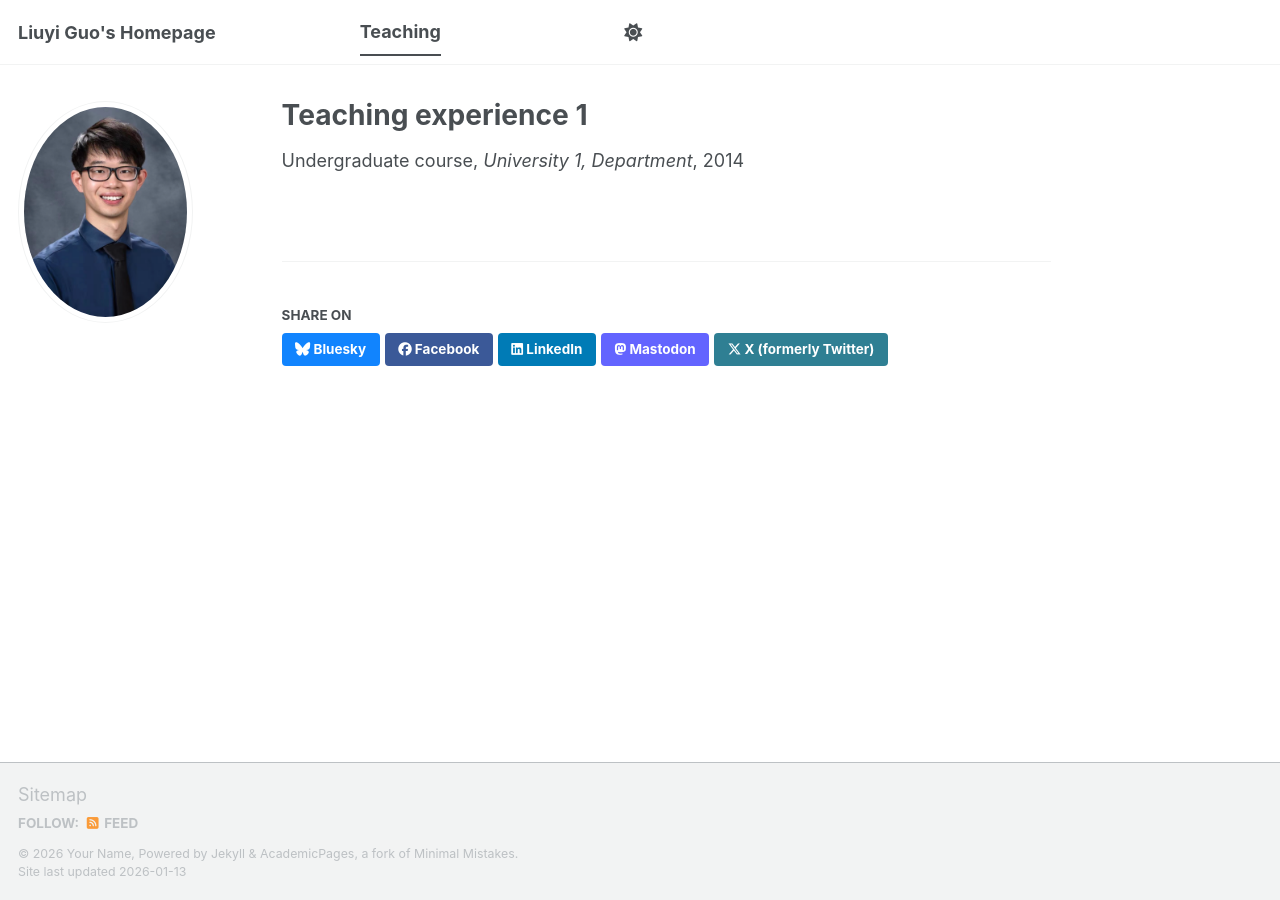
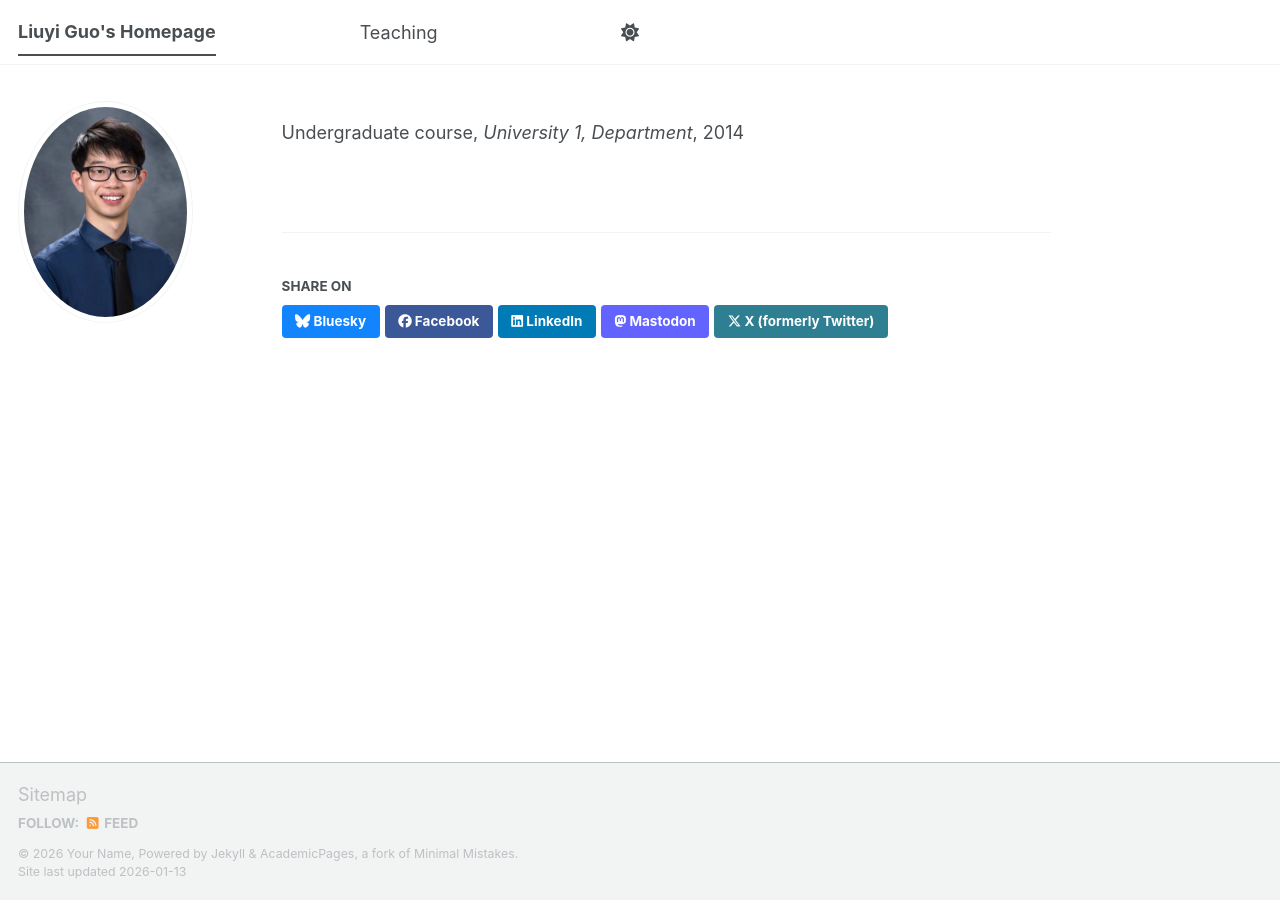
Before and after one commit to guoliuyi/lguo, a Jekyll site: the page built from _teaching/2014-spring-teaching-1.md, in a window 1280 px wide. Built offline with Jekyll 4.4.1, drawn with Linux system fonts in a browser that asks for light colours; a script bundle is joined from its source files by our own code; library files that are not in the unit come from our copies.

Commit message:
Update 2014-spring-teaching-1.md

```diff
--- a/_teaching/2014-spring-teaching-1.md
+++ b/_teaching/2014-spring-teaching-1.md
@@ -1,8 +1,8 @@
 ---
-title: "Teaching experience 1"
+title: ""
 collection: teaching
 type: "Undergraduate course"
-permalink: /teaching/2014-spring-teaching-1
+permalink: /
 venue: "University 1, Department"
 date: 2014-01-01
 location: "City, Country"
```
